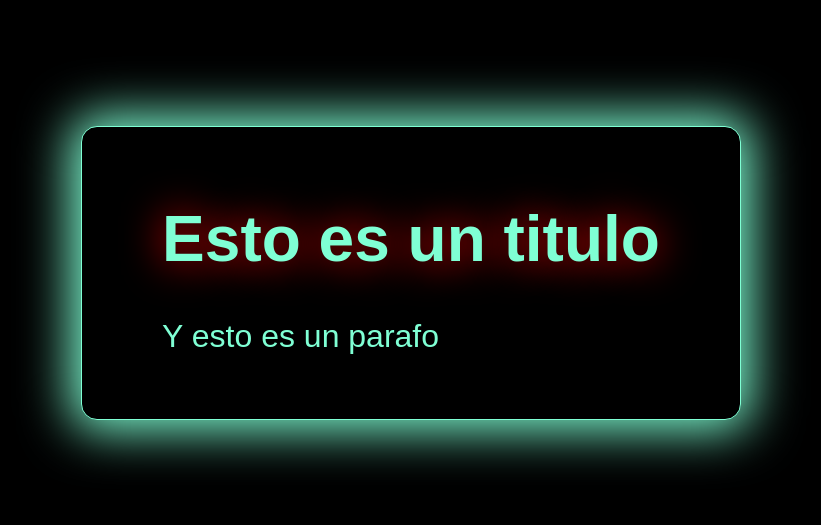
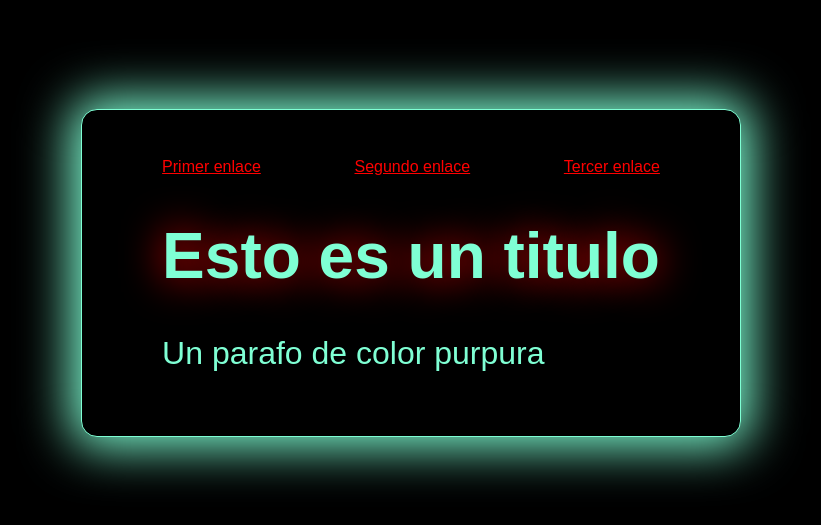
Before and after one commit to drkedrkedjon/La-ultima-Practica-de-GitHub, a plain HTML site: page index.html in a window 1280 px wide. Shown: the part 127-652 px from the top of the page, without its empty margins (229-1050 px from the left). Drawn offline with Linux system fonts and the light colour scheme.

Commit message:
Añadida la navegacion

```diff
--- a/estilos/estilos.css
+++ b/estilos/estilos.css
@@ -24,4 +24,17 @@ body {
 }
 .container p {
   font-size: 2em;
+  color: ;
 }
+
+.nav {
+  list-style: none;
+  padding: 0;
+  display: flex;
+  align-items: center;
+  justify-content: space-between;
+  color: red;
+}
+.nav a {
+  color: red;
+}
--- a/index.html
+++ b/index.html
@@ -9,8 +9,15 @@
 </head>
 <body>
   <div class="container">
+    <nav>
+      <ul class="nav">
+        <li><a href="#">Primer enlace</a></li>
+        <li><a href="#">Segundo enlace</a></li>
+        <li><a href="#">Tercer enlace</a></li>
+      </ul>
+    </nav>
     <h1>Esto es un titulo</h1>
-    <p>Y esto es un parafo</p>
+    <p>Un parafo de color purpura</p>
   </div>
 </body>
 </html>
```
